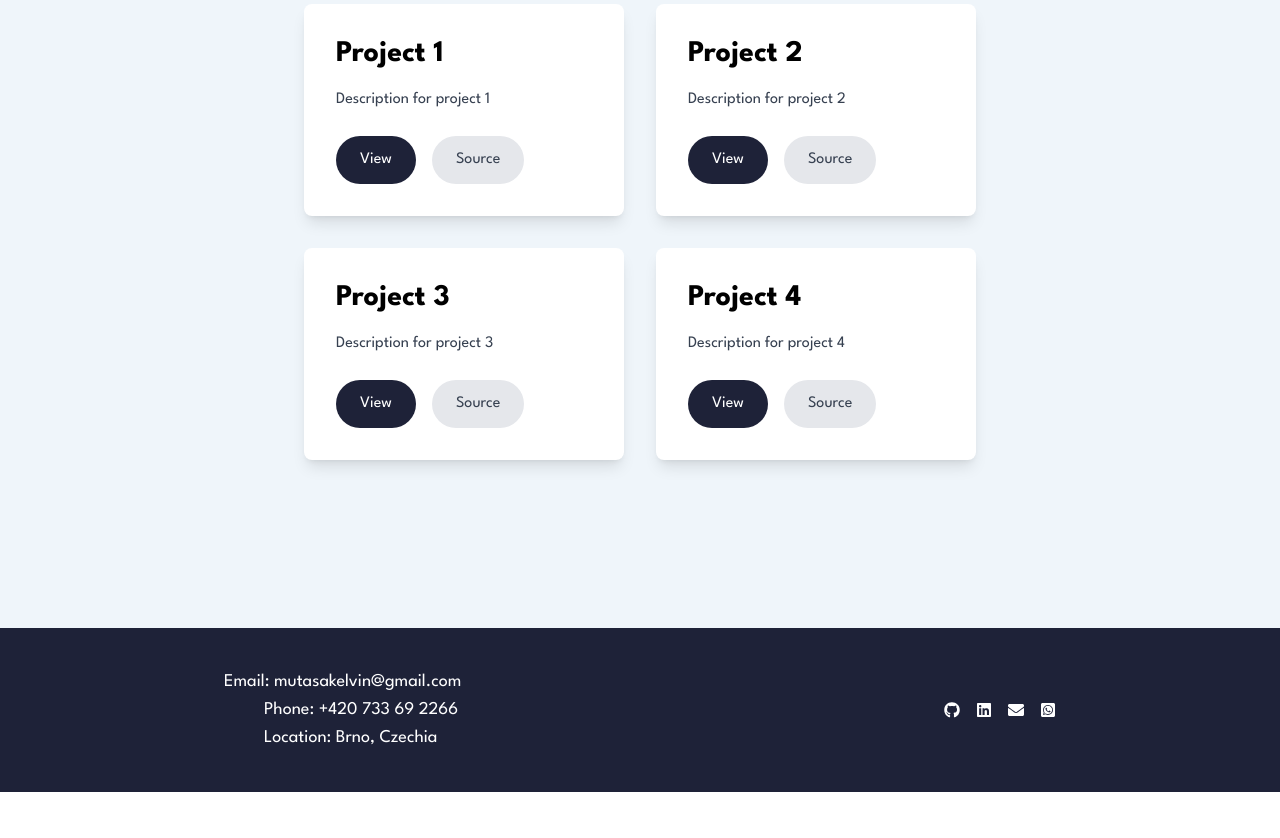
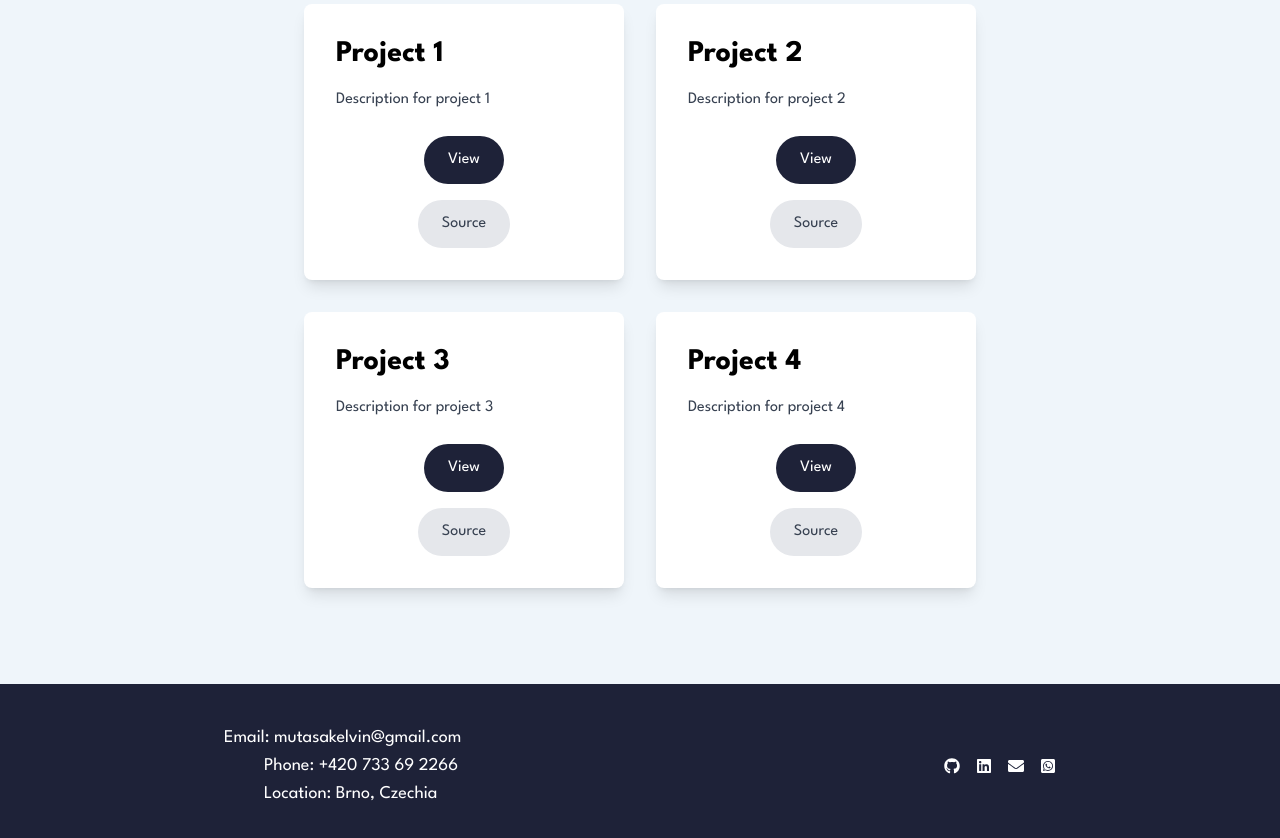
Before and after one commit to KelvinMutasa/Personal-Portfolio, a React (Vite) app: page / in a window 1280 px wide. Shown: the part 2820-3658 px from the top of the page. Before the commit the page ends 3612 px from the top, so only its background shows below. Built offline with nearby package versions, Linux system fonts and the light colour scheme.

Commit message:
medium media

```diff
--- a/src/components/Projects.jsx
+++ b/src/components/Projects.jsx
@@ -2,10 +2,10 @@ import PropTypes from 'prop-types';
 
 const ProjectCard = ({ title, description }) => {
     return (
-        <div className="project-card bg-white shadow-lg rounded-lg p-8 m-4 w-full sm:w-1/2 md:w-1/2 lg:w-1/3">
+        <div className="project-card bg-white shadow-lg rounded-lg p-8 m-4 w-full sm:w-1/2 md:w-1/3 lg:w-1/3">
             <h3 className="text-3xl font-bold mb-4">{title}</h3>
             <p className="text-gray-700 mb-6">{description}</p>
-            <div className="buttons flex space-x-4">
+            <div className="buttons flex space-x-4 md:flex-col md:space-y-4 md:space-x-0 md:items-center">
                 <button className="px-6 py-3 bg-customBlue text-white rounded-full">View</button>
                 <button className="px-6 py-3 bg-gray-200 text-gray-700 rounded-full">Source</button>
             </div>
```
